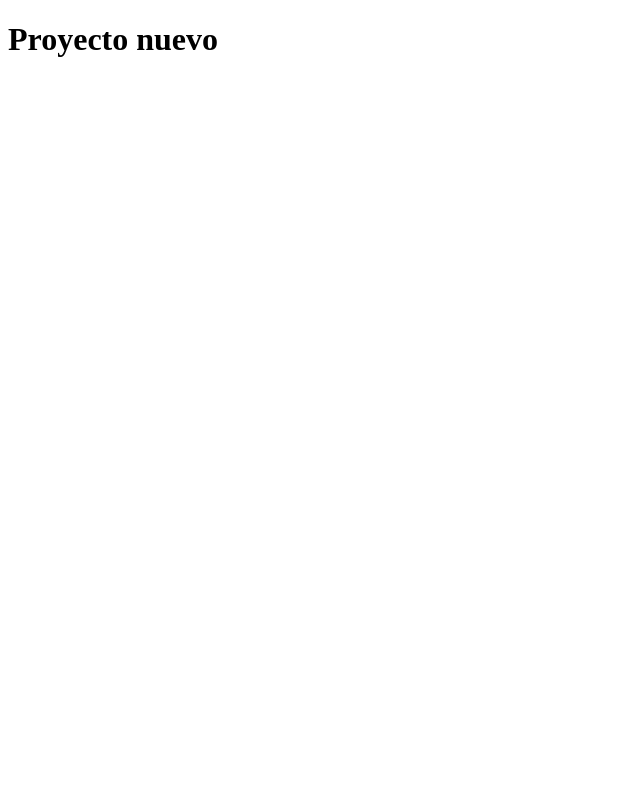
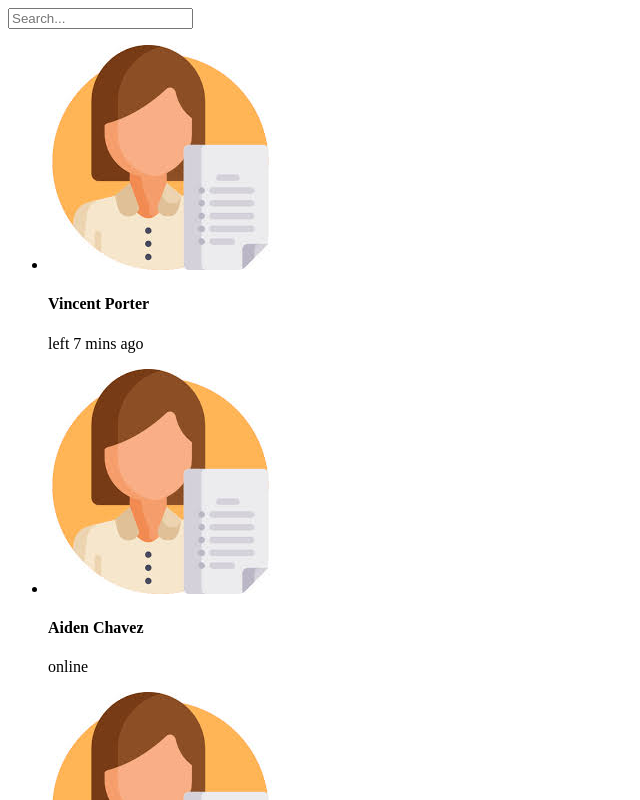
Before and after one commit to sara-carretero/trabajo-final-react, a React (Vite) app: page / in a window 1280 px wide. Shown: the top 800 px of the page, without its empty margins (0-640 px from the left). Built offline with nearby package versions, Linux system fonts and the light colour scheme.

Commit message:
Creación de sidebar y chat. Sidebar con los contactos para iterar y la barra para buscar. Formulario para Iniciar sesion.

```diff
--- a/src/App.jsx
+++ b/src/App.jsx
@@ -1,8 +1,11 @@
+import Login from "./pages/Login"
+import Chat from "./pages/Chat"
+
 function App() {
 
   return (
     <>
-      <h1>Proyecto nuevo</h1>
+      <Chat />
     </>
   )
 }
--- a/src/components/ChatList.jsx
+++ b/src/components/ChatList.jsx
@@ -1,6 +1,28 @@
+import avatar from "../assets/avatar.jpeg"
+
+const contacts = [
+  { id: 1, name: "Vincent Porter", status: "left 7 mins ago", statusClass: "status-offline" },
+  { id: 2, name: "Aiden Chavez", status: "online", statusClass: "status-online" },
+  { id: 3, name: "Mike Thomas", status: "online", statusClass: "status-online" },
+  { id: 4, name: "Christian Kelly", status: "left 10 hours ago", statusClass: "status-offline" },
+  { id: 5, name: "Monica Ward", status: "online", statusClass: "status-online" },
+  { id: 6, name: "Dean Henry", status: "offline since Oct 28", statusClass: "status-offline" },
+];
+
+
 const ChatList = () => {
   return (
-    <h2>Funciona</h2>
+    <ul className="contact-list">
+      {contacts.map(contact => (
+        <li className="contact">
+          <img src={avatar} alt="imagen de perfil" />
+          <div>
+            <h4>{contact.name}</h4>
+            <p className={contact.statusClass}>{contact.status}</p>
+          </div>
+        </li>
+      ))}
+    </ul>
   )
 }
 
--- a/src/components/ChatWindow .jsx
+++ b/src/components/ChatWindow .jsx
@@ -1,6 +1,14 @@
+import ChatHeader from "./ChatHeader"
+import MessageList from "./MessageList"
+import ChatFooter from "./ChatFooter"
+
 const ChatWindow = () => {
   return (
-    <h2>Funciona</h2>
+    <>
+      <ChatHeader />
+      <MessageList />
+      <ChatFooter />
+    </>
   )
 }
 
--- a/src/components/FormLogin.jsx
+++ b/src/components/FormLogin.jsx
@@ -1,6 +1,10 @@
 const FormLogin = () => {
   return (
-    <h2>Funciona</h2>
+    <form>
+      <label htmlFor="">Contraseña de acceso</label>
+      <input type="password" name="" id="" />
+      <button>Acceder</button>
+    </form>
   )
 }
 
--- a/src/components/SearchBar.jsx
+++ b/src/components/SearchBar.jsx
@@ -1,7 +1,7 @@
-const Sidebar = () => {
+const SearchBar = () => {
   return (
-    <h2>Funciona</h2>
+    <input type="search" placeholder="Search..." className="search" />
   )
 }
 
-export default Sidebar
+export default SearchBar
--- a/src/components/Sidebar.jsx
+++ b/src/components/Sidebar.jsx
@@ -1,7 +1,13 @@
-const Sidebar = () => {
+import SearchBar from "../components/SearchBar"
+import ChatList from "../components/ChatList"
+
+const SideBar = () => {
   return (
-    <h2>Funciona</h2>
+    <aside>
+      <SearchBar />
+      <ChatList />
+    </aside>
   )
 }
 
-export default Sidebar
+export default SideBar
--- a/src/pages/Chat.jsx
+++ b/src/pages/Chat.jsx
@@ -1,6 +1,12 @@
+import SideBar from "../components/SideBar"
+import ChatWindow from "../components/ChatWindow "
+
 const Chat = () => {
   return (
-    <h2>Funciona</h2>
+    <main>
+      <SideBar />
+      <ChatWindow />
+    </main>
   )
 }
 
--- a/src/pages/Login.jsx
+++ b/src/pages/Login.jsx
@@ -1,7 +1,14 @@
+import FormLogin from "../components/FormLogin"
+
 const Login = () => {
   return (
-    <h2>Funciona</h2>
+    <main>
+      <img src="" alt="" />
+      <h1>Clon de Whatsapp</h1>
+      <FormLogin />
+      <p>Acceso restringido • Contenido privado</p>
+    </main>
   )
 }
 
-export default Chat
+export default Login
```
Also changed, not shown: src/assets/avatar.jpeg (added), src/assets/avatar2.jpeg (added).
